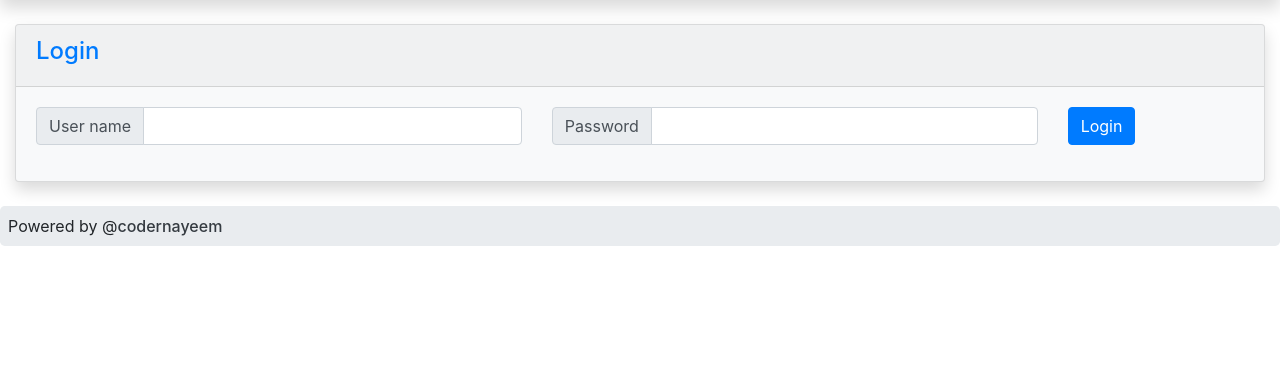
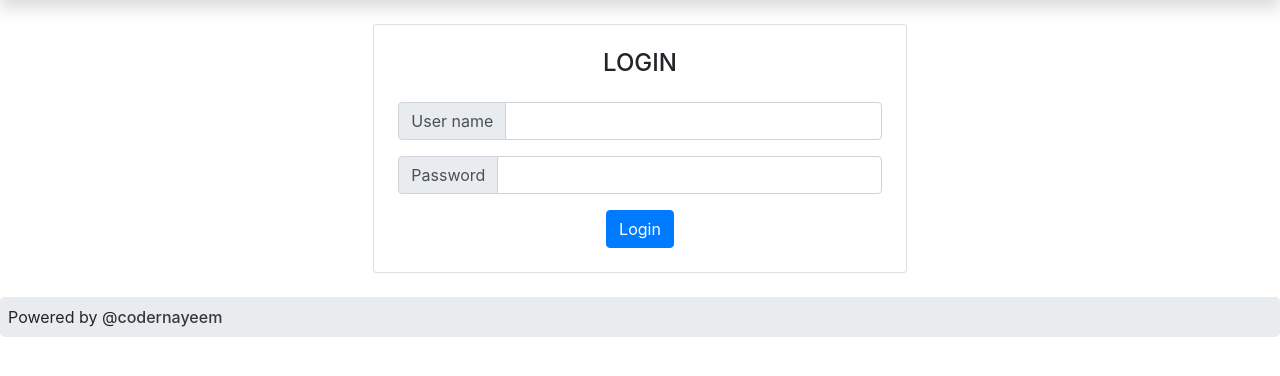
Before and after one commit to codernayeem/nw-shop, a Django app: page /account/login/ in a window 1280 px wide. Shown: the part 56-432 px from the top of the page. Run offline with Django 3.2, Linux system fonts and the light colour scheme; some libraries are stand-ins or nearby versions.

Commit message:
Updated login page design

```diff
--- a/account/templates/login.html
+++ b/account/templates/login.html
@@ -5,18 +5,19 @@
 
 {% block content %}
 
-<div class="card bg-light shadow">
-    <div class="card-header text-primary"><h4>Login</h4></div>
-    <div class="card-body">
+<div class="row justify-content-center">
+    <div class="col-11 col-sm-10 col-md-8 col-lg-6 col-xl-5 text-center card p-4">
+        <h4 class="mb-4">LOGIN</h4>
         {% if login_error %}
         <div class="alert alert-danger alert-dismissible fade show">
             <button type="button" class="close" data-dismiss="alert">&times;</button>
             {{ login_error }}
         </div>
         {% endif %}
+
         <form action="{% url 'login_view' %}" method="POST"> {% csrf_token %}
             <div class="row">
-                <div class="col-md-6 col-lg-5 col-xl-5">
+                <div class="col-12">
                     <div class="input-group mb-3">
                         <div class="input-group-prepend">
                             <span class="input-group-text">User name</span>
@@ -24,7 +25,7 @@
                         <input type="text" class="form-control" value="{% if login_user %}{{ login_user }}{% endif %}" id="username" name="username" required>
                     </div>
                 </div>
-                <div class="col-md-6 col-lg-5 col-xl-5">
+                <div class="col-12">
                     <div class="input-group mb-3">
                         <div class="input-group-prepend">
                             <span class="input-group-text">Password</span>
@@ -32,11 +33,13 @@
                         <input type="password" class="form-control" id="password" name="password"  maxlength="32" required>
                     </div>
                 </div>
-                <div class="col-sm-12 col-md-12 col-lg-2 col-xl-2">
+                <div class="col-12">
                     <button class="card-link btn btn-primary" type="submit">Login</button>
                 </div>
             </div>
         </form>
+
     </div>
 </div>
+
 {% endblock %}
```
